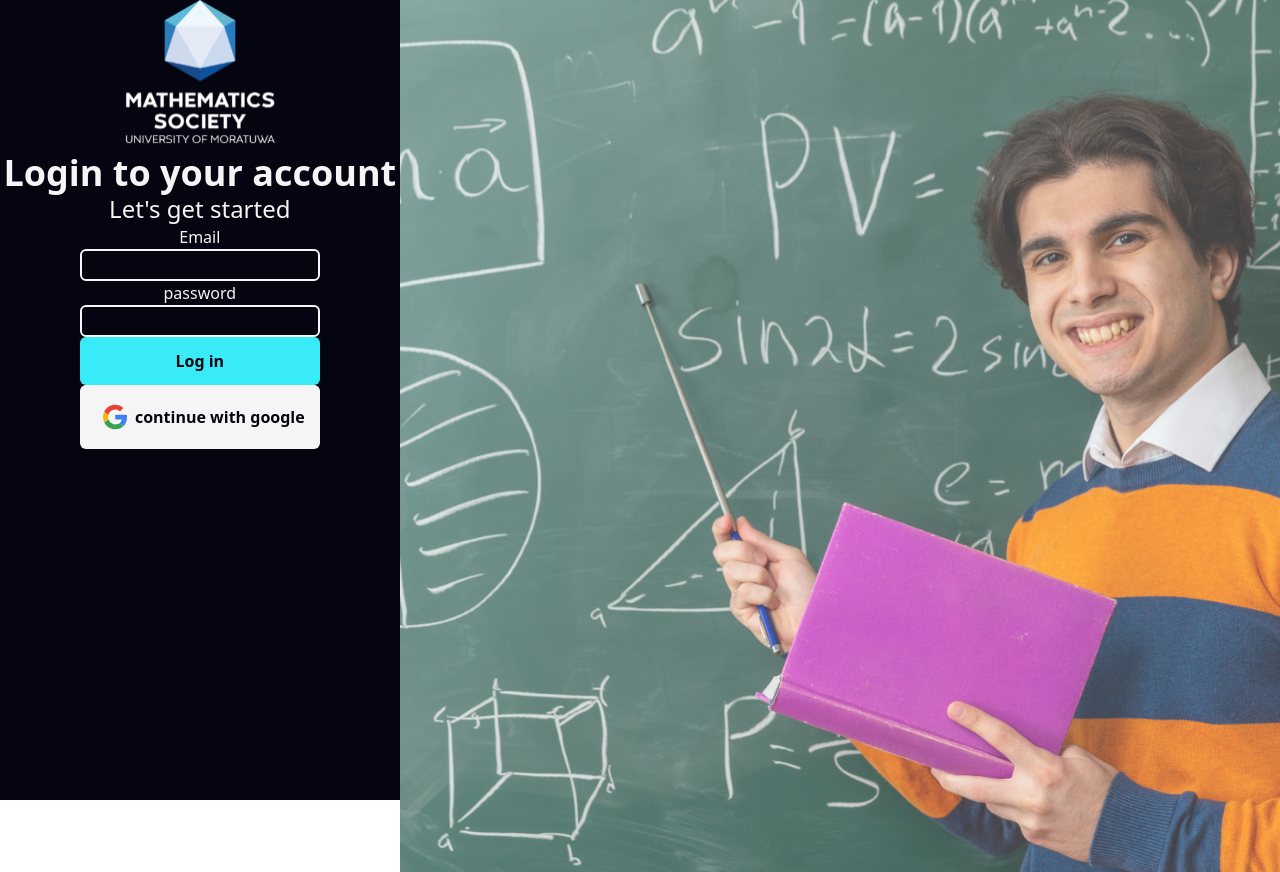
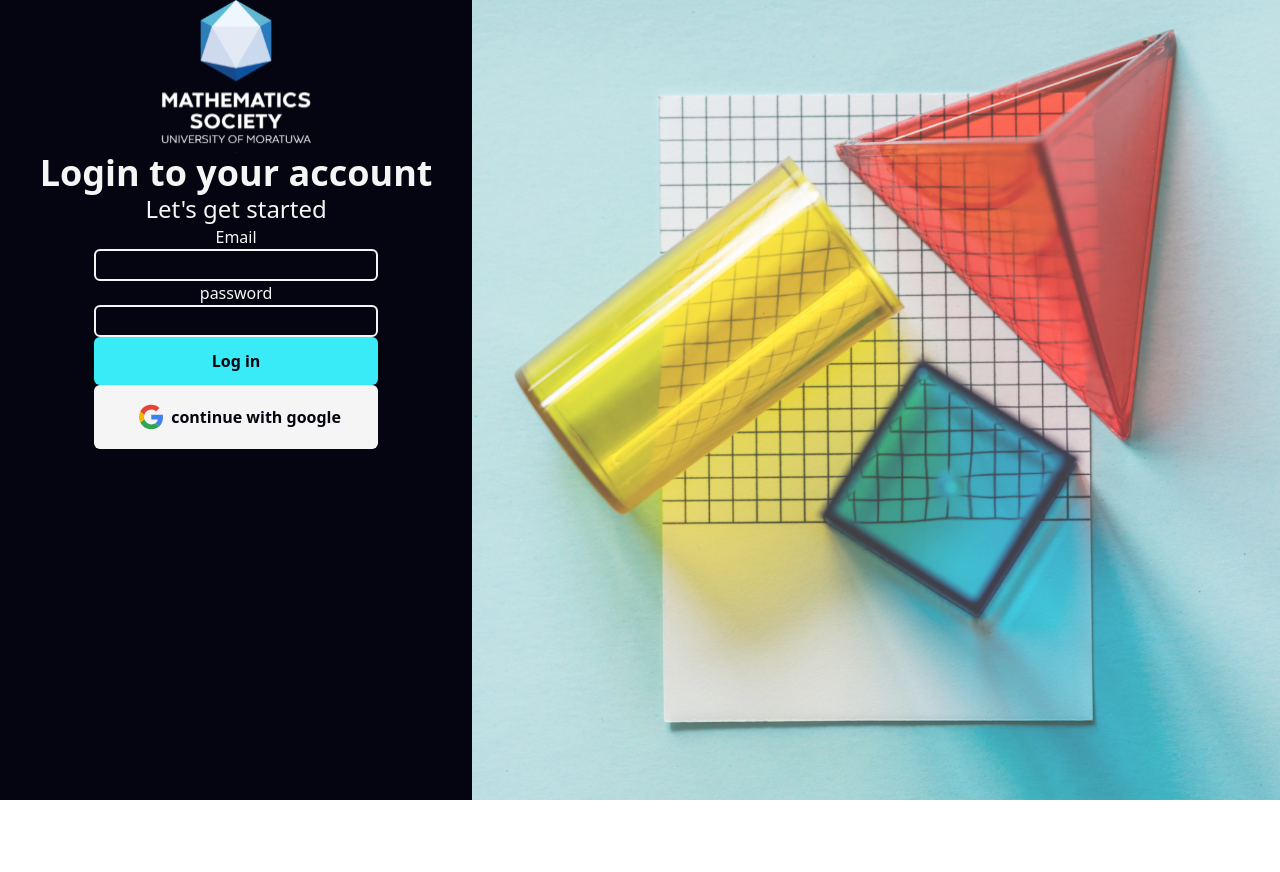
Before and after one commit to M-tutor/m-tutor, a React (Create React App) app: page / in a window 1280 px wide. After the commit the page ends 800 px from the top, so only its background shows below. Built offline with nearby package versions, Linux system fonts and the light colour scheme.

Commit message:
built the structure of logginf screen for desktops

```diff
--- a/src/screens/LoggingScreen.jsx
+++ b/src/screens/LoggingScreen.jsx
@@ -6,7 +6,7 @@ import { LoginForm } from "../components/LoginForm";
 function LoggingScreen(props) {
   return (
     <div className="flex">
-      <div className="bg-dark h-screen w-2/5 md:w-full">
+      <div className="bg-dark grow h-screen md:w-full">
         <div>
           <div className="flex items-center justify-center text-light">
             <MoraMaths className={"md:w-28 md:h-28"}></MoraMaths>
@@ -22,8 +22,8 @@ function LoggingScreen(props) {
       </div>
       <div>
         <img
-          src={require("../assets/Images/smiling-young-geometry-teacher.png")}
-          className="md:hidden"
+          src={require("../assets/Images/geomoetrical-cubes-paper 1.png")}
+          className="md:hidden h-screen w-auto"
         ></img>
       </div>
     </div>
```
Also changed, not shown: src/assets/Images/geomoetrical-cubes-paper 1.png (added), src/assets/Images/smiling-young-geometry-teacher.png (deleted).
